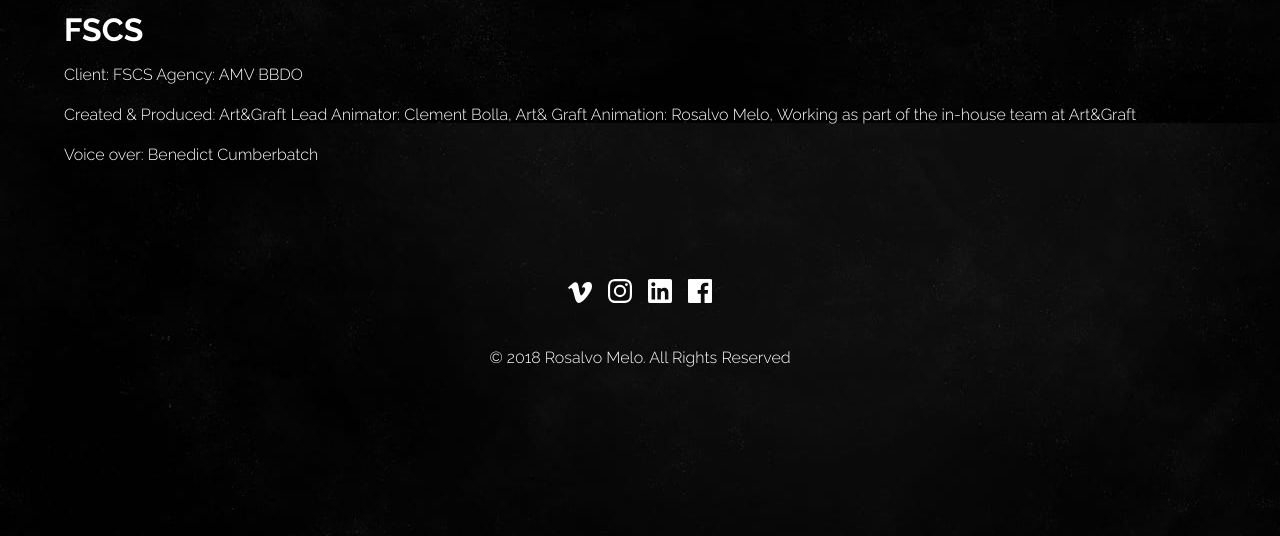
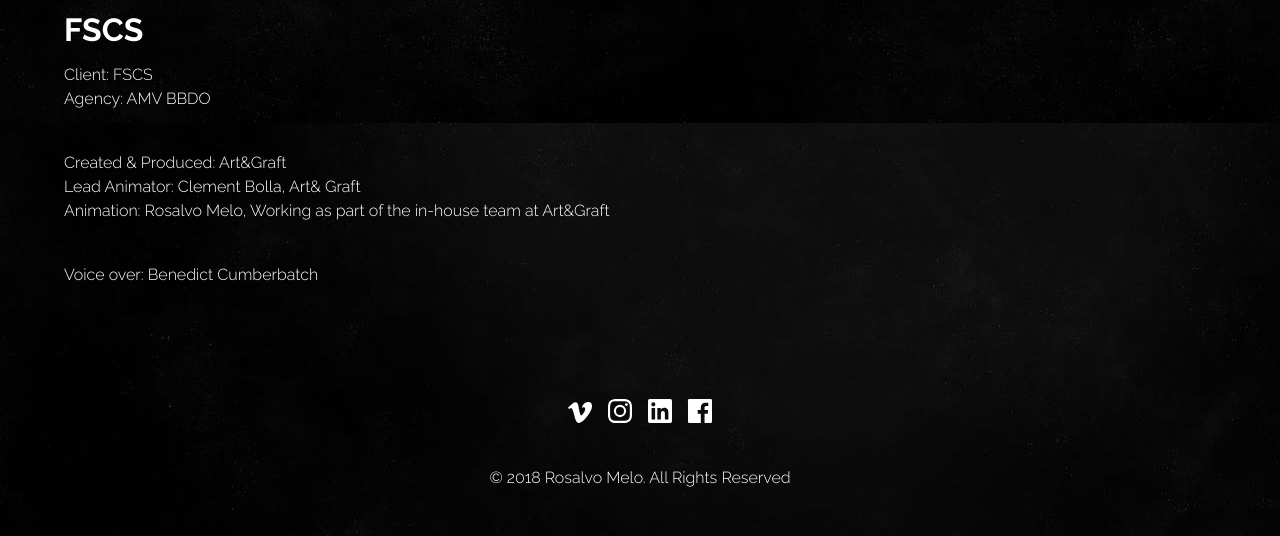
Before and after one commit to luisbraga/rosalvomelo, a Jekyll site: the page built from _projects/fscs.markdown, in a window 1280 px wide and 900 px high, scrolled down 586 px, cut to the strip 364-900 px from the top of the window. Built offline with Jekyll 4.4.1, drawn with Linux system fonts in a browser that asks for light colours; before the commit the page ends 1366 px from its top, so only the background shows below that.

Commit message:
Updated Fscs

```diff
--- a/_projects/fscs.markdown
+++ b/_projects/fscs.markdown
@@ -6,11 +6,11 @@
 thumbnail_image: "/uploads/FSCS.jpg"
 ---
 
-Client: FSCS
-Agency: AMV BBDO
+Client: FSCS<br>
+Agency: AMV BBDO<br>
 
-Created & Produced: Art&Graft
-Lead Animator: Clement Bolla, Art& Graft
-Animation: Rosalvo Melo, Working as part of the in-house team at Art&Graft
+<br>Created & Produced: Art&Graft<br>
+Lead Animator: Clement Bolla, Art& Graft<br>
+Animation: Rosalvo Melo, Working as part of the in-house team at Art&Graft<br>
 
-Voice over: Benedict Cumberbatch
+<br>Voice over: Benedict Cumberbatch<br>
```
